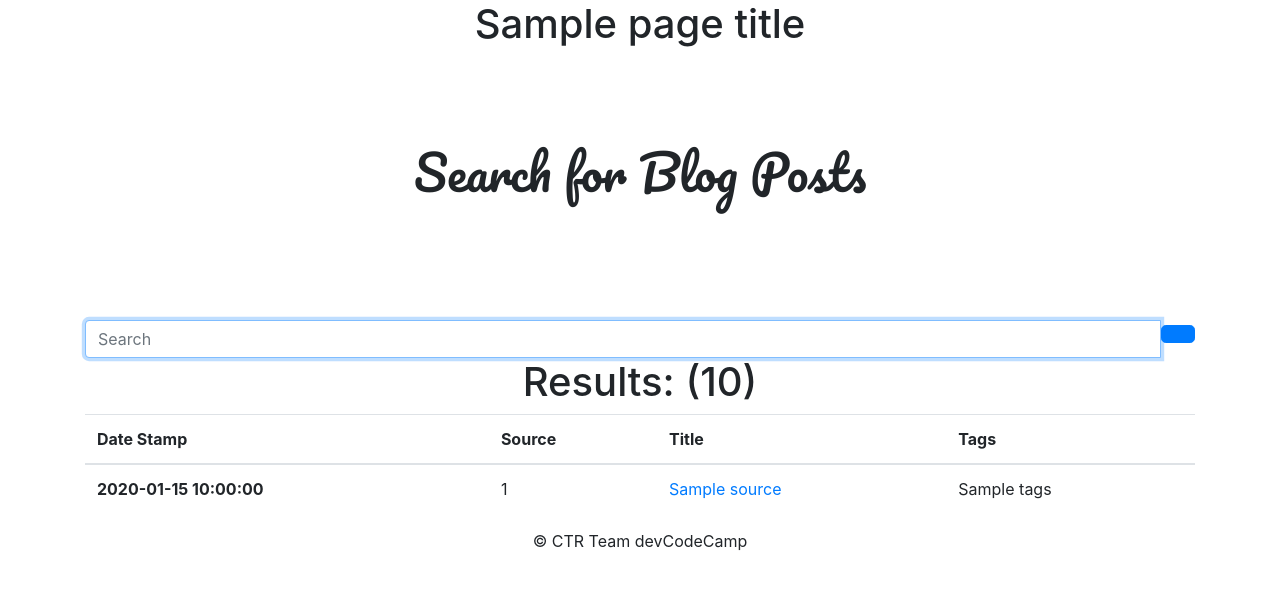
After one commit to fmorrisey/Data_Tracker_Flask, a Flask app: template datatracker/templates/sample/results.html in a window 1280 px wide. The commit adds this page. Shown: the top 590 px of the page. Run offline with Flask 2, Linux system fonts and the light colour scheme; the template is opened without the code that fills it: most values are stand-ins (such as "Sample title", 1, 10 or a date in 2020).

Commit message:
added results page

```diff
--- /dev/null
+++ b/datatracker/templates/sample/results.html
@@ -0,0 +1,63 @@
+{% extends 'base.html' %}
+
+{% block header %}
+<h1 style="text-align: center">{% block title %} {{ page_title }} {% endblock %}</h1>
+{% endblock %}
+
+{% block content %}
+<div class="container">
+    <div style="background:transparent !important" class="jumbotron">
+      <div style="font-family: 'Pacifico', cursive;">
+        <p>
+          <center>
+          <font size="8">Search for Blog Posts</font>
+          </center>
+        </p>
+      </div>
+    </div>
+
+  <form action="/search/results" method="post">
+    <div class="input-group">
+      <input type="text" class="form-control input-lg" name="input" placeholder="Search"  autofocus>
+      <div class="input-group-btn">
+        <button class="btn btn-primary btn-lg" type="submit">
+          <i class="glyphicon glyphicon-search"></i>
+        </button>
+      </div>
+    </div>
+  </form>
+
+  <center>
+      <h1>Results: ({{ res['hits']['total'] }}) </h1>
+  </center>
+
+  <table class="table">
+    <thead>
+      <tr>
+        <th>Date Stamp</th>
+        <th>Source</th>
+        <th>Title</th>
+        <th>Tags</th>
+      </tr>
+    </thead>
+
+{% for hit in res['hits']['hits'] %}
+    <tbody>
+      <tr>
+        <th scope="row">{{ hit['_source']['date'] }}</th>
+          <td>{{ hit['_index'] }}</td>
+          <td><a href="{{ hit['_source']['url'] }}">{{ hit['_source']['title'] }}</a></td>
+          <td>{{ hit['_source']['tags'] }}</td>
+      </tr>
+    </tbody>
+{% endfor %}
+  </table>
+
+        <footer class="footer" style="text-align: center;">
+        <p>&copy; CTR Team devCodeCamp </p>
+      </footer>
+
+      </div>
+    </div>
+
+{% endblock %}
--- a/datatracker/templates/sample/search.html
+++ b/datatracker/templates/sample/search.html
@@ -31,8 +31,8 @@
     </form>
 
     <br><br>
-      <footer class="footer">
-        <p>&copy; 2017 Ruan Bekker </p>
+      <footer class="footer" style="text-align: center;">
+        <p>&copy; CTR Team devCodeCamp </p>
       </footer>
 
       </div>
```
